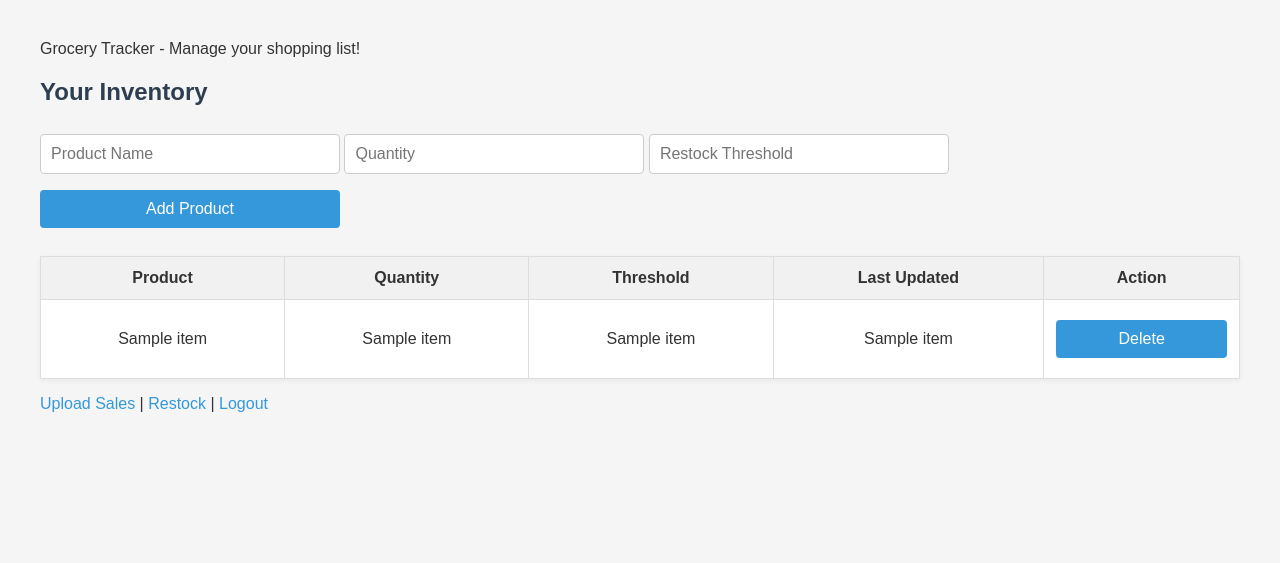
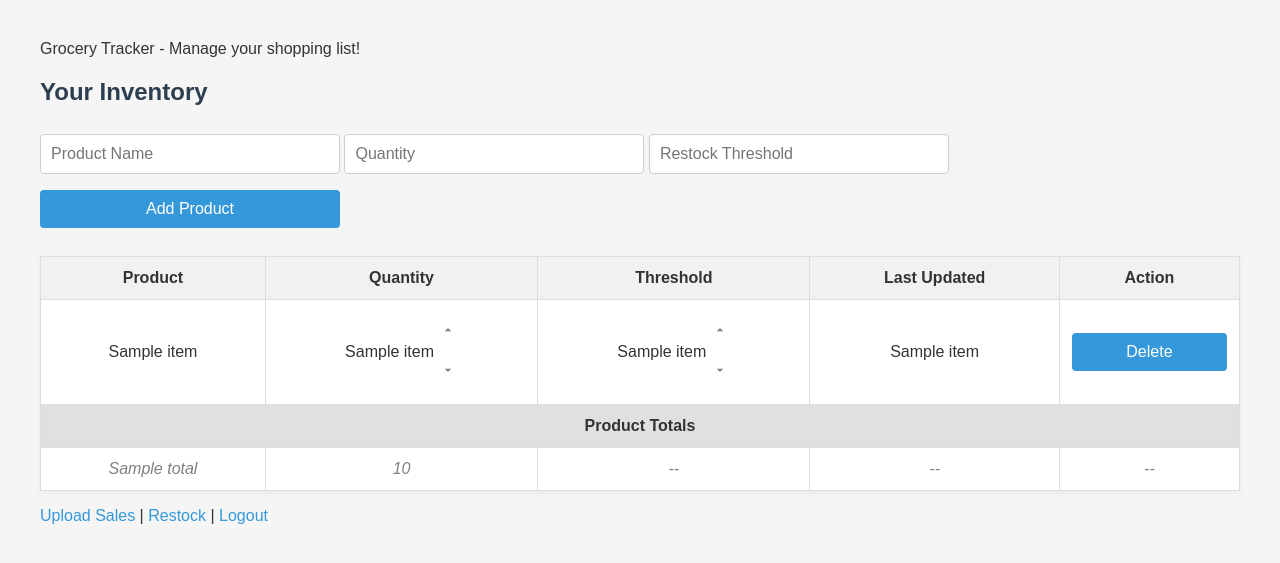
Before and after one commit to Dirkhart1/CS-362, a Flask app: template templates/inventory.html in a window 1280 px wide. Shown: the top 563 px of the page. Run offline with Flask 3, Linux system fonts and the light colour scheme; the template is opened without the code that fills it: most values are stand-ins (such as "Sample title", 1, 10 or a date in 2020).

Commit message:
Update inventory.html

```diff
--- a/templates/inventory.html
+++ b/templates/inventory.html
@@ -5,7 +5,6 @@
     <link rel="stylesheet" href="/static/style.css">
 </head>
 <body>
-    <!-- Grocery Tracker Section -->
     <div class="grocery-tracker">
         Grocery Tracker - Manage your shopping list!
     </div>
@@ -22,7 +21,6 @@
       {% endif %}
     {% endwith %}
 
-    <!-- Form to add a new product -->
     <form method="POST">
         <input name="product_name" placeholder="Product Name" required>
         <input name="quantity" type="number" placeholder="Quantity" required>
@@ -30,8 +28,7 @@
         <button type="submit">Add Product</button>
     </form>
 
-    <!-- Inventory Table -->
-    <table>
+    <table id="inventoryTable">
         <tr>
             <th>Product</th>
             <th>Quantity</th>
@@ -39,11 +36,65 @@
             <th>Last Updated</th>
             <th>Action</th>
         </tr>
+
         {% for item in items %}
         <tr>
             <td>{{ item[1] }}</td>
-            <td>{{ item[2] }}</td>
-            <td>{{ item[3] }}</td>
+
+            <!-- Quantity -->
+            <td style="text-align: center;">
+                <div style="display: flex; align-items: center; justify-content: center;">
+                    <span>{{ item[2] }}</span>
+                    <div style="display: flex; flex-direction: column; margin-left: 4px;">
+                        <form method="POST" action="/update_quantity" style="margin: 0;">
+                            <input type="hidden" name="product_id" value="{{ item[0] }}">
+                            <input type="hidden" name="direction" value="up">
+                            <button type="submit" style="background: none; border: none; padding: 2px; border-radius: 50%; transition: background-color 0.2s;" onmouseover="this.style.backgroundColor='#e0e0e0'" onmouseout="this.style.backgroundColor='transparent'">
+                                <svg width="16" height="16" viewBox="0 0 24 24" fill="gray" xmlns="http://www.w3.org/2000/svg">
+                                    <path d="M7 14l5-5 5 5H7z"/>
+                                </svg>
+                            </button>
+                        </form>
+                        <form method="POST" action="/update_quantity" style="margin: 0;">
+                            <input type="hidden" name="product_id" value="{{ item[0] }}">
+                            <input type="hidden" name="direction" value="down">
+                            <button type="submit" style="background: none; border: none; padding: 2px; border-radius: 50%; transition: background-color 0.2s;" onmouseover="this.style.backgroundColor='#e0e0e0'" onmouseout="this.style.backgroundColor='transparent'">
+                                <svg width="16" height="16" viewBox="0 0 24 24" fill="gray" xmlns="http://www.w3.org/2000/svg">
+                                    <path d="M7 10l5 5 5-5H7z"/>
+                                </svg>
+                            </button>
+                        </form>
+                    </div>
+                </div>
+            </td>
+
+            <!-- Threshold -->
+            <td style="text-align: center;">
+                <div style="display: flex; align-items: center; justify-content: center;">
+                    <span>{{ item[3] }}</span>
+                    <div style="display: flex; flex-direction: column; margin-left: 4px;">
+                        <form method="POST" action="/update_threshold" style="margin: 0;">
+                            <input type="hidden" name="product_id" value="{{ item[0] }}">
+                            <input type="hidden" name="direction" value="up">
+                            <button type="submit" style="background: none; border: none; padding: 2px; border-radius: 50%; transition: background-color 0.2s;" onmouseover="this.style.backgroundColor='#e0e0e0'" onmouseout="this.style.backgroundColor='transparent'">
+                                <svg width="16" height="16" viewBox="0 0 24 24" fill="gray" xmlns="http://www.w3.org/2000/svg">
+                                    <path d="M7 14l5-5 5 5H7z"/>
+                                </svg>
+                            </button>
+                        </form>
+                        <form method="POST" action="/update_threshold" style="margin: 0;">
+                            <input type="hidden" name="product_id" value="{{ item[0] }}">
+                            <input type="hidden" name="direction" value="down">
+                            <button type="submit" style="background: none; border: none; padding: 2px; border-radius: 50%; transition: background-color 0.2s;" onmouseover="this.style.backgroundColor='#e0e0e0'" onmouseout="this.style.backgroundColor='transparent'">
+                                <svg width="16" height="16" viewBox="0 0 24 24" fill="gray" xmlns="http://www.w3.org/2000/svg">
+                                    <path d="M7 10l5 5 5-5H7z"/>
+                                </svg>
+                            </button>
+                        </form>
+                    </div>
+                </div>
+            </td>
+
             <td>{{ item[4] }}</td>
             <td>
                 <form method="POST" action="/delete" style="margin: 0;">
@@ -53,43 +104,26 @@
             </td>
         </tr>
         {% endfor %}
+
+        <tr>
+            <th colspan="5" style="background-color: #e0e0e0; text-align: center;">Product Totals</th>
+        </tr>
+
+        {% for name, total in totals.items() %}
+        <tr style="color: gray; font-style: italic;">
+            <td>{{ name }}</td>
+            <td>{{ total }}</td>
+            <td>--</td>
+            <td>--</td>
+            <td>--</td>
+        </tr>
+        {% endfor %}
     </table>
 
     <p>
         <a href="/upload">Upload Sales</a> |
         <a href="/restock">Restock</a> |
         <a href="/logout">Logout</a>
-    </div>
-
-    <script>
-        let isAscending = true;  // Track the sort order (default is ascending)
-
-        // Sort table by column
-        function sortTable(columnIndex) {
-            const table = document.getElementById("inventoryTable");
-            const rows = Array.from(table.rows).slice(1);  // Skip the header row
-            const isNumericColumn = columnIndex === 1;  // Quantity is numeric
-
-            // Sort the rows based on the column
-            rows.sort((rowA, rowB) => {
-                const cellA = rowA.cells[columnIndex].innerText;
-                const cellB = rowB.cells[columnIndex].innerText;
-
-                if (isNumericColumn) {
-                    return isAscending
-                        ? parseInt(cellA) - parseInt(cellB)  // Ascending (lowest to highest)
-                        : parseInt(cellB) - parseInt(cellA);  // Descending (highest to lowest)
-                } else {
-                    return cellA.localeCompare(cellB);  // Alphabetically (for product names)
-                }
-            });
-
-            // Reorder the rows in the table
-            rows.forEach(row => table.appendChild(row));
-
-            // Toggle the order for the next click
-            isAscending = !isAscending;
-        }
-    </script>
+    </p>
 </body>
 </html>
```
